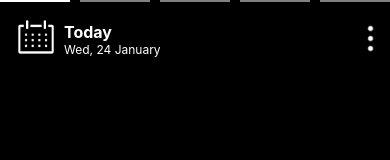
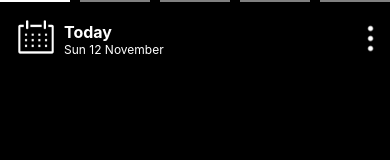
Before and after one commit to StephenAraka/wisdom, a React Native app: screen / in a window 390 px wide. Shown: the top 160 px of the page. Built offline with nearby package versions, Linux system fonts and the light colour scheme.

Commit message:
Display current date in header

```diff
--- a/src/components/Header.jsx
+++ b/src/components/Header.jsx
@@ -13,6 +13,12 @@ import colors from "../constants/colors";
 
 const Header = () => {
   const [isModalVisible, setIsModalVisible] = useState(false);
+
+  const date = new Date().toLocaleDateString("en-GB", {
+    weekday: "short",
+    month: "long",
+    day: "2-digit",
+  });
 
   // Function to show or hide the menu
   //-----------------------------------
@@ -30,7 +36,7 @@ const Header = () => {
         />
         <View style={styles.dateWrapper}>
           <Text style={styles.dateTopRow}>Today</Text>
-          <Text style={styles.dateBottomRow}>Wed, 24 January</Text>
+          <Text style={styles.dateBottomRow}>{date}</Text>
         </View>
       </View>
 
```
